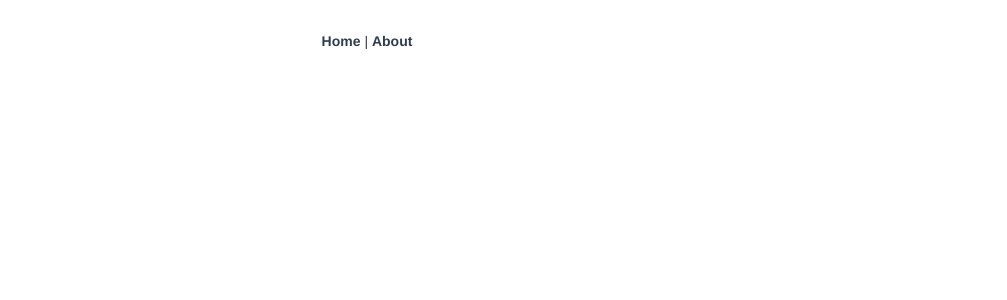
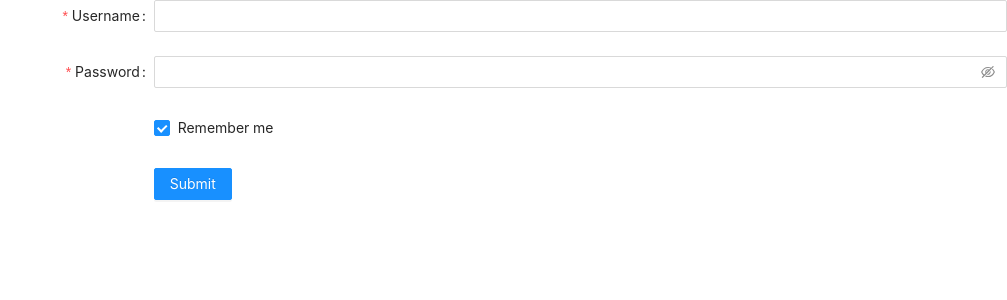
Before and after one commit to VenkH/MyTrain, a Vue app in the folder web/: page /login in a window 1280 px wide. Before the commit this address had no page. Shown: the top 300 px of the page, without its empty margins (273-1280 px from the left). Built offline with nearby package versions, Linux system fonts and the light colour scheme.

Commit message:
feat(web): 增加login页面

```diff
--- a/web/package.json
+++ b/web/package.json
@@ -38,7 +38,9 @@
     "parserOptions": {
       "parser": "@babel/eslint-parser"
     },
-    "rules": {}
+    "rules": {
+      "vue/multi-word-component-names": 0
+    }
   },
   "browserslist": [
     "> 1%",
--- a/web/src/App.vue
+++ b/web/src/App.vue
@@ -1,30 +1,3 @@
 <template>
-  <nav>
-    <router-link to="/">Home</router-link> |
-    <router-link to="/about">About</router-link>
-  </nav>
   <router-view/>
 </template>
-
-<style>
-#app {
-  font-family: Avenir, Helvetica, Arial, sans-serif;
-  -webkit-font-smoothing: antialiased;
-  -moz-osx-font-smoothing: grayscale;
-  text-align: center;
-  color: #2c3e50;
-}
-
-nav {
-  padding: 30px;
-}
-
-nav a {
-  font-weight: bold;
-  color: #2c3e50;
-}
-
-nav a.router-link-exact-active {
-  color: #42b983;
-}
-</style>
--- /dev/null
+++ b/web/src/views/login.vue
@@ -0,0 +1,66 @@
+<template>
+  <a-form
+      :model="formState"
+      name="basic"
+      :label-col="{ span: 8 }"
+      :wrapper-col="{ span: 16 }"
+      autocomplete="off"
+      @finish="onFinish"
+      @finishFailed="onFinishFailed"
+  >
+    <a-form-item
+        label="Username"
+        name="username"
+        :rules="[{ required: true, message: 'Please input your username!' }]"
+    >
+      <a-input v-model:value="formState.username" />
+    </a-form-item>
+
+    <a-form-item
+        label="Password"
+        name="password"
+        :rules="[{ required: true, message: 'Please input your password!' }]"
+    >
+      <a-input-password v-model:value="formState.password" />
+    </a-form-item>
+
+    <a-form-item name="remember" :wrapper-col="{ offset: 8, span: 16 }">
+      <a-checkbox v-model:checked="formState.remember">Remember me</a-checkbox>
+    </a-form-item>
+
+    <a-form-item :wrapper-col="{ offset: 8, span: 16 }">
+      <a-button type="primary" html-type="submit">Submit</a-button>
+    </a-form-item>
+  </a-form>
+</template>
+
+
+
+<script>
+import { defineComponent, reactive } from 'vue';
+
+export default defineComponent({
+
+  setup() {
+    const formState = reactive({
+      username: '',
+      password: '',
+      remember: true,
+    });
+    const onFinish = values => {
+      console.log('Success:', values);
+    };
+    const onFinishFailed = errorInfo => {
+      console.log('Failed:', errorInfo);
+    };
+    return {
+      formState,
+      onFinish,
+      onFinishFailed,
+    };
+  },
+});
+
+</script>
+
+<style></style>
```
Also changed, not shown: web/src/router/index.js (+5 -4 lines).
